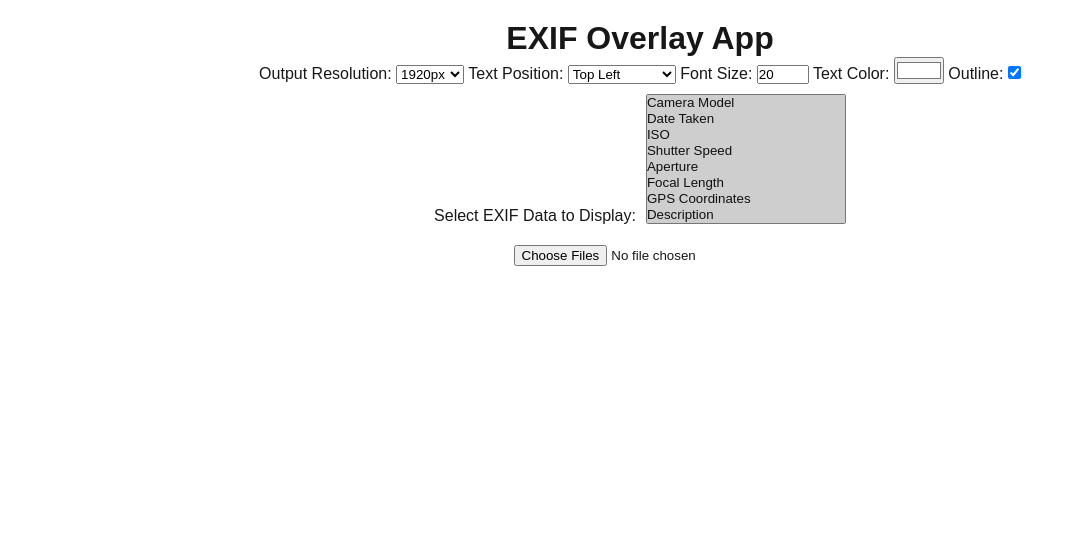
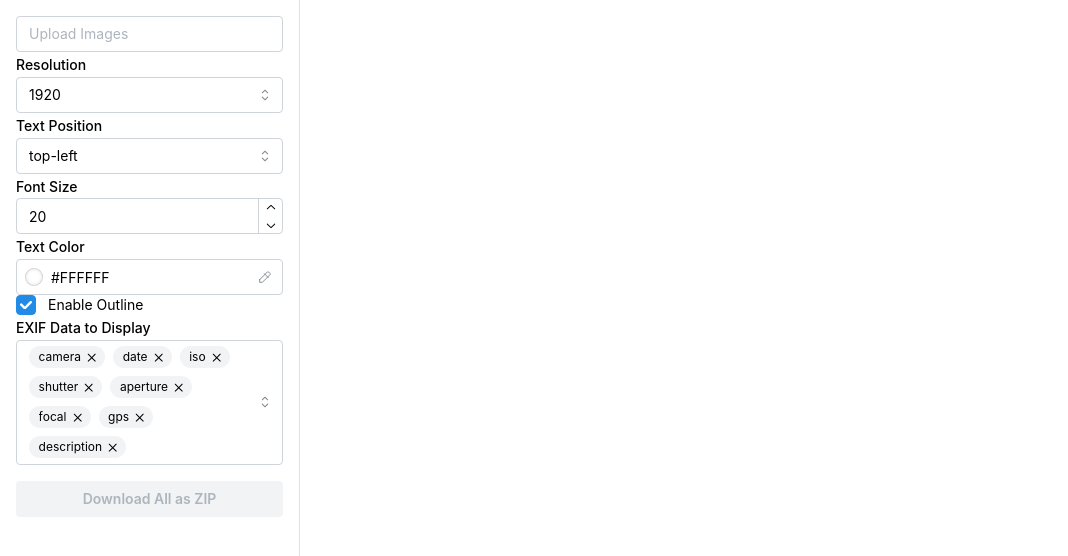
Before and after one commit to richardcraig1976/exif-overlay-app, a Next.js app: page / in a window 1280 px wide. Shown: the top 556 px of the page, without its empty margins (0-1068 px from the left). Built offline with nearby package versions, Linux system fonts and the light colour scheme.

Commit message:
update to use mantine and new layout

```diff
--- a/package.json
+++ b/package.json
@@ -9,6 +9,8 @@
     "lint": "next lint"
   },
   "dependencies": {
+    "@mantine/core": "^7.16.2",
+    "@mantine/hooks": "^7.16.2",
     "exifr": "^7.1.3",
     "file-saver": "^2.0.5",
     "jszip": "^3.10.1",
--- a/pages/_app.js
+++ b/pages/_app.js
@@ -1,5 +1,11 @@
 import "@/styles/globals.css";
+import '@mantine/core/styles.css';
+import { createTheme, MantineProvider } from '@mantine/core';
+
+const theme = createTheme({
+  /** Put your mantine theme override here */
+});
 
 export default function App({ Component, pageProps }) {
-  return <Component {...pageProps} />;
+  return <MantineProvider theme={theme}><Component {...pageProps} /></MantineProvider>;
 }
--- a/pages/index.js
+++ b/pages/index.js
@@ -1,33 +1,27 @@
 import { useState, useEffect, useRef } from "react";
+import { AppShell, Navbar, Select, MultiSelect, Button, ColorInput, Checkbox, NumberInput, FileInput, ScrollArea, Text } from "@mantine/core";
 import ExifReader from "exifr";
 import JSZip from "jszip";
 import { saveAs } from "file-saver";
 
 export default function Home() {
     const [images, setImages] = useState([]);
-  const [resolution, setResolution] = useState(1920);
+    const [resolution, setResolution] = useState("1920");
     const [textPosition, setTextPosition] = useState("top-left");
     const [fontSize, setFontSize] = useState(20);
     const [textColor, setTextColor] = useState("#FFFFFF");
     const [showOutline, setShowOutline] = useState(true);
-  const [selectedExifFields, setSelectedExifFields] = useState([
-    "camera", "date", "iso", "shutter", "aperture", "focal", "gps", "description"
-  ]); // Default: Show all fields
-
+    const [selectedExifFields, setSelectedExifFields] = useState(["camera", "date", "iso", "shutter", "aperture", "focal", "gps", "description"]);
     const canvasRefs = useRef({});
 
-  const handleImageUpload = async (event) => {
-    const files = Array.from(event.target.files);
-    if (!files.length) return;
-
-    const imagePromises = files.map(async (file) => {
+    const handleImageUpload = async (files) => {
+        const imagePromises = Array.from(files).map(async (file) => {
             const url = URL.createObjectURL(file);
 
             let exifData = {};
-
             try {
                 const exif = await ExifReader.parse(file);
-        console.log(`EXIF Data for ${file.name}:`, exif); // Log all available EXIF data
+                console.log(`EXIF Data for ${file.name}:`, exif);
 
                 exifData = {
                     camera: exif?.Model || "N/A",
@@ -39,7 +33,6 @@ export default function Home() {
                     gps: exif?.latitude && exif?.longitude ? `${exif.latitude}, ${exif.longitude}` : "N/A",
                     description: exif?.ImageDescription || "N/A",
                 };
-
             } catch (error) {
                 console.error(`Error reading EXIF data for ${file.name}:`, error);
             }
@@ -50,7 +43,6 @@ export default function Home() {
         const imagesData = await Promise.all(imagePromises);
         setImages(imagesData);
     };
-
 
     useEffect(() => {
         images.forEach((image) => {
@@ -93,37 +85,24 @@ export default function Home() {
                 description: `Description: ${image.exifData.description}`,
             };
 
-      // Only show selected fields
             const textLines = selectedExifFields.map(field => allExifData[field]);
-
             const padding = 20;
             let x, y;
             let maxTextWidth = Math.max(...textLines.map((line) => ctx.measureText(line).width));
 
             switch (textPosition) {
-        case "top-left":
-          x = padding;
-          y = padding + fontSize;
-          break;
-        case "top-right":
-          x = newWidth - padding - maxTextWidth;
-          y = padding + fontSize;
-          break;
-        case "bottom-left":
-          x = padding;
-          y = newHeight - (textLines.length * (fontSize + 5));
-          break;
-        case "bottom-right":
-          x = newWidth - padding - maxTextWidth;
-          y = newHeight - (textLines.length * (fontSize + 5));
-          break;
                 case "bottom-center":
                     x = (newWidth - maxTextWidth) / 2;
                     y = newHeight - (textLines.length * (fontSize + 5));
                     break;
+                case "top-right":
+                case "bottom-right":
+                    x = newWidth - padding - maxTextWidth;
+                    y = textPosition === "top-right" ? padding + fontSize : newHeight - (textLines.length * (fontSize + 5));
+                    break;
                 default:
                     x = padding;
-          y = newHeight - (textLines.length * (fontSize + 5));
+                    y = textPosition === "top-left" ? padding + fontSize : newHeight - (textLines.length * (fontSize + 5));
             }
 
             textLines.forEach((line, index) => {
@@ -132,8 +111,6 @@ export default function Home() {
             });
         };
     };
-
-
 
     const downloadAllImages = async () => {
         const zip = new JSZip();
@@ -152,106 +129,29 @@ export default function Home() {
     };
 
     return (
-    <div style={{ textAlign: "center", padding: "20px" }}>
-      <h1>EXIF Overlay App</h1>
-
-      <div>
-        <label>Output Resolution: </label>
-        <select onChange={(e) => setResolution(e.target.value === "original" ? "original" : parseInt(e.target.value))} value={resolution}>
-          <option value="1920">1920px</option>
-          <option value="1080">1080px</option>
-          <option value="original">Original</option>
-        </select>
-
-        <label> Text Position: </label>
-        <select onChange={(e) => setTextPosition(e.target.value)} value={textPosition}>
-          <option value="top-left">Top Left</option>
-          <option value="top-right">Top Right</option>
-          <option value="bottom-left">Bottom Left</option>
-          <option value="bottom-right">Bottom Right</option>
-          <option value="bottom-center">Bottom Center</option>
-        </select>
-
-
-        <label> Font Size: </label>
-        <input type="number" value={fontSize} onChange={(e) => setFontSize(parseInt(e.target.value))} min="10" max="50" />
-
-        <label> Text Color: </label>
-        <input type="color" value={textColor} onChange={(e) => setTextColor(e.target.value)} />
-
-        <label> Outline: </label>
-        <input type="checkbox" checked={showOutline} onChange={() => setShowOutline(!showOutline)} />
-      </div>
-
-      <div style={{ marginTop: "10px" }}>
-        <label >Select EXIF Data to Display:</label>
-        <select
-          multiple
-          value={selectedExifFields}
-          onChange={(e) => {
-            const selectedOptions = Array.from(e.target.selectedOptions, (option) => option.value);
-            setSelectedExifFields(selectedOptions);
-          }}
-          style={{ width: "200px", height: "130px", marginLeft: "10px" }}
-        >
-          <option value="camera">Camera Model</option>
-          <option value="date">Date Taken</option>
-          <option value="iso">ISO</option>
-          <option value="shutter">Shutter Speed</option>
-          <option value="aperture">Aperture</option>
-          <option value="focal">Focal Length</option>
-          <option value="gps">GPS Coordinates</option>
-          <option value="description">Description</option>
-        </select>
-      </div>
-
-
-      <input type="file" accept="image/*" multiple onChange={handleImageUpload} style={{ marginTop: "20px" }} />
-
-      <div style={{ display: "flex", flexWrap: "wrap", justifyContent: "center", marginTop: "20px" }}>
+        <AppShell navbar={{ width: 300 }}>
+                <AppShell.Navbar p="md">
+                        <FileInput clearable multiple accept="image/*" placeholder="Upload Images" onChange={handleImageUpload} />
+                        <Select label="Resolution" data={["1920", "1080", "original"]} value={resolution} onChange={setResolution} />
+                        <Select label="Text Position" data={["top-left", "top-right", "bottom-left", "bottom-right", "bottom-center"]} value={textPosition} onChange={setTextPosition} />
+                        <NumberInput label="Font Size" min={10} max={150} value={fontSize} onChange={setFontSize} />
+                        <ColorInput label="Text Color" value={textColor} onChange={setTextColor} />
+                        <Checkbox label="Enable Outline" checked={showOutline} onChange={(e) => setShowOutline(e.currentTarget.checked)} />
+                        <MultiSelect label="EXIF Data to Display" data={["camera", "date", "iso", "shutter", "aperture", "focal", "gps"]} value={selectedExifFields} onChange={setSelectedExifFields} />
+                        <Button fullWidth mt="md" color="green" onClick={downloadAllImages} disabled={images.length === 0}>
+                            Download All as ZIP
+                        </Button>
+                </AppShell.Navbar>
+                <AppShell.Main>
+                <div style={{ display: "flex", flexWrap: "wrap", justifyContent: "center", gap: "20px", padding: "20px" }}>
                     {images.map((image) => (
-          <div key={image.url} style={{ margin: "10px", textAlign: "center" }}>
-            {/* Display the canvas where the modified image is drawn */}
-            <canvas
-              ref={(el) => (canvasRefs.current[image.url] = el)}
-              style={{ maxWidth: "100%", display: "block", border: "1px solid black" }}
-            />
-
-            {/* Download button for individual images */}
-            <button
-              onClick={() => downloadImage(image)}
-              style={{
-                marginTop: "10px",
-                padding: "10px",
-                backgroundColor: "#007bff",
-                color: "white",
-                border: "none",
-                cursor: "pointer",
-              }}
-            >
-              Download
-            </button>
+                        <div key={image.url} style={{ textAlign: "center" }}>
+                            <canvas ref={(el) => (canvasRefs.current[image.url] = el)} style={{ maxWidth: "100%", border: "1px solid black" }} />
+                            <Button mt="sm" color="blue" onClick={() => downloadImage(image)}>Download</Button>
                         </div>
                     ))}
                 </div>
-
-      {images.length > 0 && (
-        <button
-          onClick={downloadAllImages}
-          style={{
-            marginTop: "20px",
-            padding: "15px",
-            backgroundColor: "#28a745",
-            color: "white",
-            border: "none",
-            fontSize: "18px",
-            cursor: "pointer",
-          }}
-        >
-          Download All as ZIP
-        </button>
-      )}
-    </div>
+                </AppShell.Main>
+        </AppShell>
     );
-
 }
```
Also changed, not shown: 1 other file (tests, documents, lock files or other folders). Lines whose indentation alone changed are shown as unchanged.
